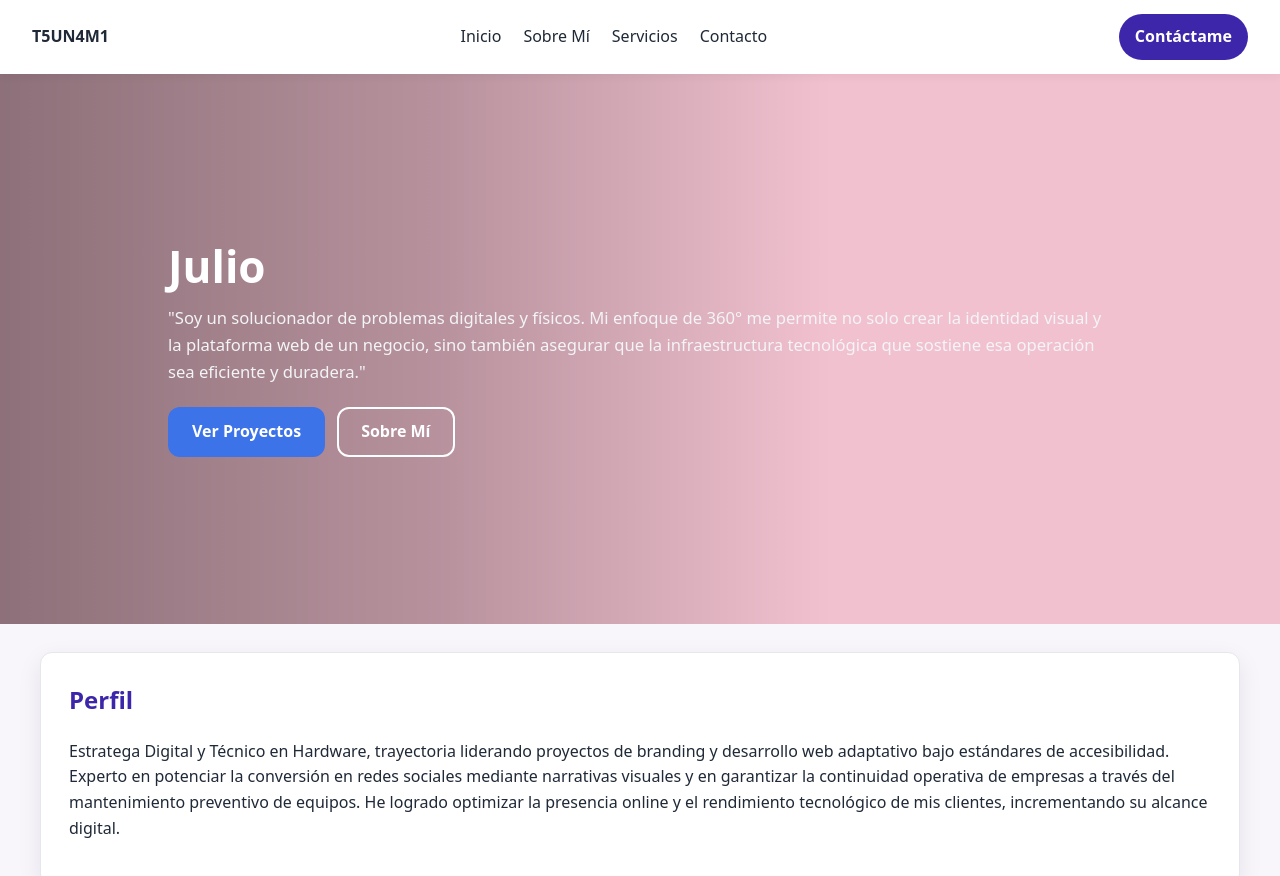
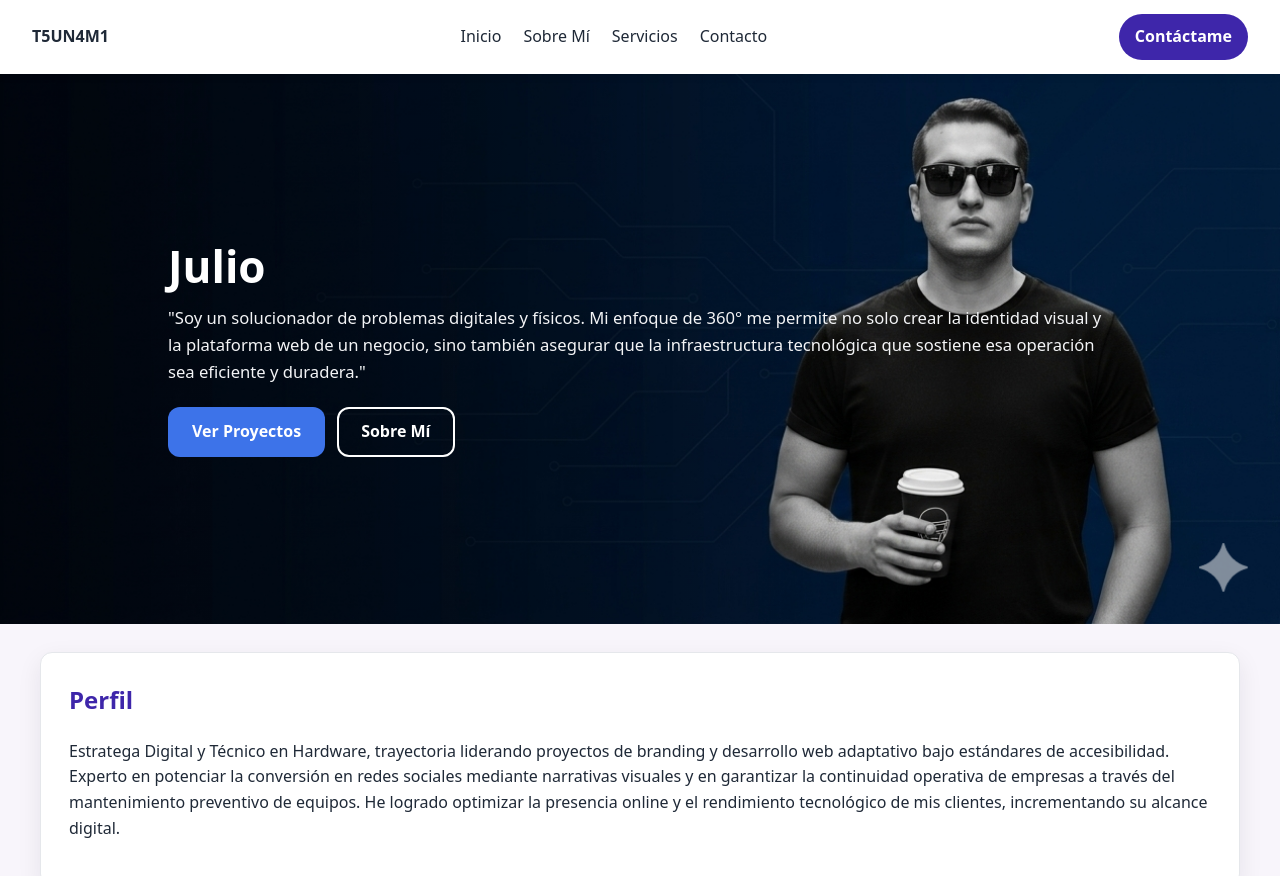
Before and after one commit to jreyes20-source/05-03-26_Julio, a plain HTML site: page index.html in a window 1280 px wide. Shown: the top 876 px of the page. Drawn offline with Linux system fonts and the light colour scheme.

Commit message:
styles.css

```diff
--- a/css/styles.css
+++ b/css/styles.css
@@ -54,7 +54,7 @@ h1,h2,h3{color:var(--color-principal);margin-top:0}
   min-height:550px;             /* Altura visible exacta */
   display:flex; align-items:center;
   background-color:#f2c1d0;     /* color de respaldo */
-  background-image:url("../img/julio1.png");
+  background-image:url("../img/julio_banner.png");
   background-repeat:no-repeat;
   background-position:right center; /* personaje a la derecha */
   background-size:cover;             /* respeta proporciones 1980x550 */
```
